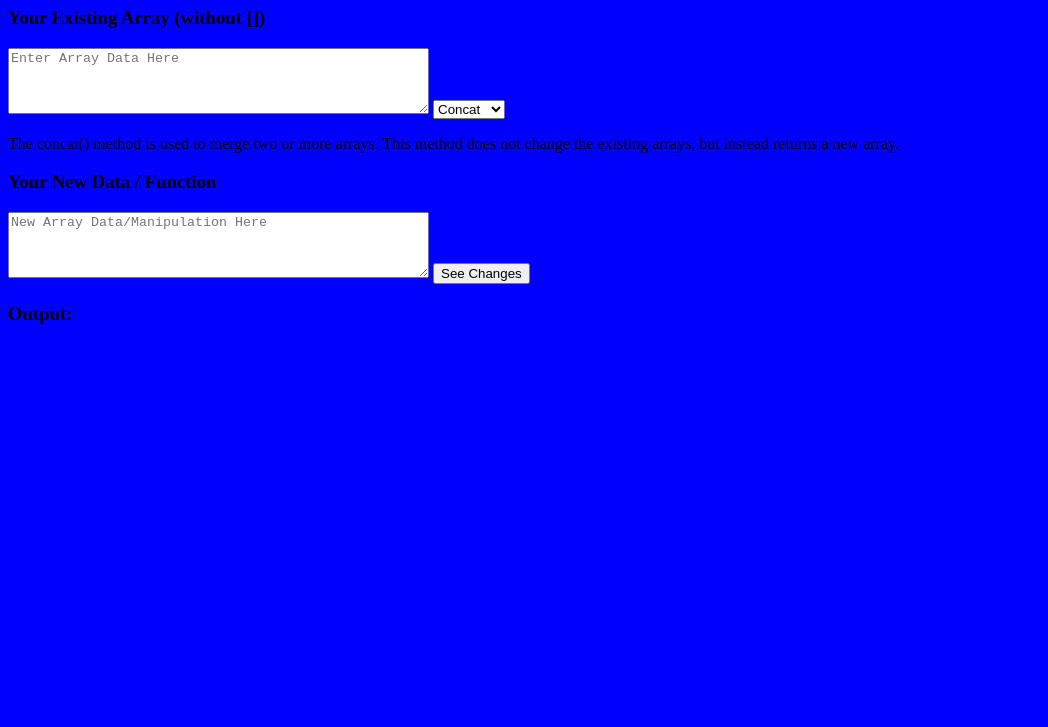
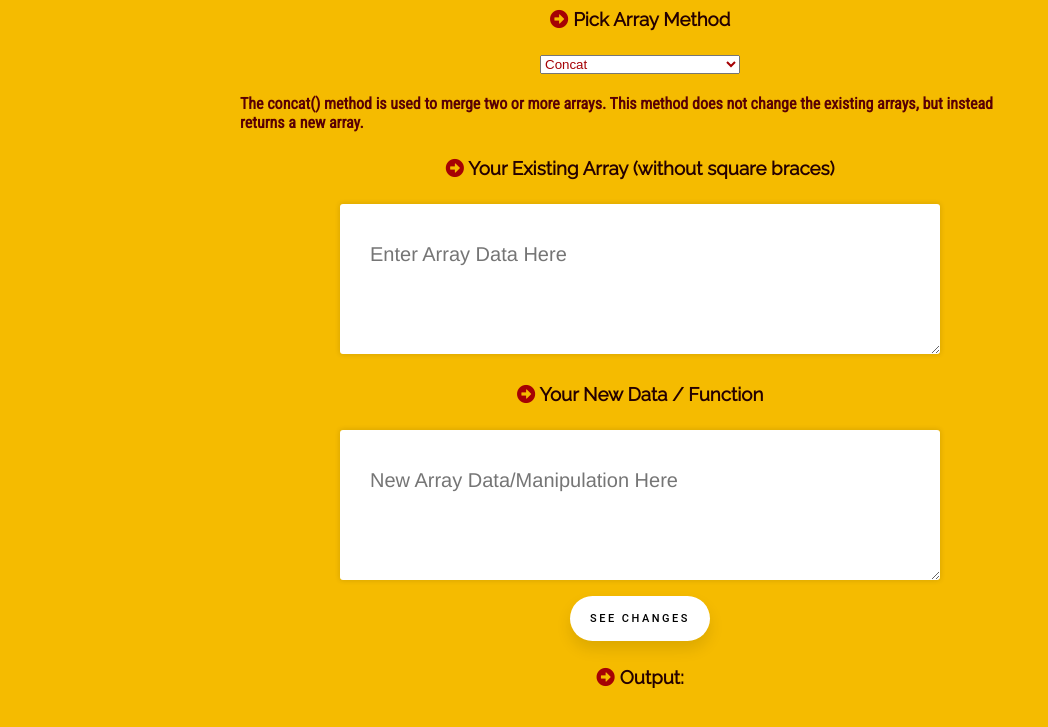
Before and after one commit to leslie-alldridge/javascript-arrays, a plain HTML site: page index.html in a window 1280 px wide. Shown: the part 73-800 px from the top of the page, without its empty margins (0-1048 px from the left). Drawn offline with Linux system fonts and the light colour scheme.

Commit message:
added styles to page
added styles to page

```diff
--- a/index.html
+++ b/index.html
@@ -4,14 +4,26 @@
     <meta charset="utf-8">
     <meta http-equiv="X-UA-Compatible" content="IE=edge">
     <meta name="viewport" content="width=device-width, initial-scale=1">
-    <script src="script.js"></script>
+    <link href="https://fonts.googleapis.com/css?family=Raleway" rel="stylesheet">
+    <link href="https://fonts.googleapis.com/css?family=Roboto+Condensed" rel="stylesheet">
     <link rel="stylesheet" type="text/css" href="styles.css">
+    <link rel="stylesheet" href="https://use.fontawesome.com/releases/v5.2.0/css/all.css" integrity="sha384-hWVjflwFxL6sNzntih27bfxkr27PmbbK/iSvJ+a4+0owXq79v+lsFkW54bOGbiDQ" crossorigin="anonymous">
+
+
     <title>Javascript Arrays</title>
   </head>
   <body>
+    <div class="container">
     <h1>Javascript Array Manipulator</h1>
-    <h3>Your Existing Array (without [])</h3>
-    <textarea id="userInput" rows="4" cols="50" placeholder="Enter Array Data Here"></textarea>
+    <div>
+    <h3><i class="fas fa-arrow-alt-circle-right"></i>
+
+      Pick Array Method</h3>
+    </div>
+
+
+    <div class="custom-select" style="width:200px;">
+
       <select id="selectBox" onchange="changeFunc();">
           <option value="concat">Concat</option>
           <option value="filter">Filter</option>
@@ -28,15 +40,33 @@
           <option value="splice">Splice</option>
           <option value="unshift">Unshift</option>
       </select>
+      </div>
       <div>
           <p id="description">The concat() method is used to merge two or more arrays. This method does not change the existing arrays, but instead returns a new array.</p>
         </div>
+    <h3><i class="fas fa-arrow-alt-circle-right"></i>
 
-    <h3>Your New Data / Function</h3>
+      Your Existing Array (without square braces)</h3>
+    <div>
+    <textarea id="userInput" rows="4" cols="50" placeholder="Enter Array Data Here"></textarea>
+  </div>
+
+
+
+    <h3><i class="fas fa-arrow-alt-circle-right"></i>
+
+      Your New Data / Function</h3>
+    <div>
     <textarea id="userData" rows="4" cols="50" placeholder="New Array Data/Manipulation Here"></textarea>
+  </div>
+  <div>
+    <button class="button" onclick="createArray();">See Changes</button>
+  </div>
+    <h3><i class="fas fa-arrow-alt-circle-right"></i>
 
-    <button onclick="createArray();">See Changes</button>
-    <h3>Output:</h3>
+      Output:</h3>
     <p id="output"></p>
+  </div>
+  <script src="script.js"></script>
   </body>
 </html>
--- a/script.js
+++ b/script.js
@@ -20,27 +20,37 @@ function changeFunc() {
         break;
         case 'indexOf':
         descriptionField.innerHTML="The indexOf() method returns the first index at which a given element can be found in the array, or -1 if it is not present."
+        break;
         case 'map':
         descriptionField.innerHTML="The map() method creates a new array with the results of calling a provided function on every element in the calling array. Example function x => x * 2"
+        break;
         case 'pop':
         descriptionField.innerHTML="The pop() method removes the last element from an array and returns that element. This method changes the length of the array."
         userDataField.disabled = true;
+        break;
         case 'push':
         descriptionField.innerHTML="The push() method adds one or more elements to the end of an array and returns the new length of the array."
+        break;
         case 'reduce':
         descriptionField.innerHTML="The reduce() method applies a function against an accumulator and each element in the array (from left to right) to reduce it to a single value. Try using this function with numbers (function (accumulator, currentValue) {return accumulator * currentValue;})"
+        break;
         case 'reverse':
         descriptionField.innerHTML="The reverse() method reverses an array in place. The first array element becomes the last, and the last array element becomes the first."
         userDataField.disabled = true;
+        break;
         case 'shift':
         descriptionField.innerHTML="The shift() method removes the first element from an array and returns that removed element. This method changes the length of the array."
         userDataField.disabled = true;
+        break;
         case 'slice':
         descriptionField.innerHTML="The slice() method returns a shallow copy of a portion of an array into a new array object selected from begin to end (end not included). The original array will not be modified."
+        break;
         case 'splice':
         descriptionField.innerHTML="The splice() method changes the contents of an array by removing existing elements and/or adding new elements."
+        break;
         case 'unshift':
         descriptionField.innerHTML="The unshift() method adds one or more elements to the beginning of an array and returns the new length of the array."
+        break;
     }
 }
 
@@ -241,3 +251,5 @@ function createArray(){
         }
     }
 }
+
+//
--- a/styles.css
+++ b/styles.css
@@ -1,3 +1,111 @@
+* {
+    margin: 0;
+    padding: 0;
+    box-sizing: border-box;
+  }
+
 body {
-    background-color: blue;
+    background-color: #F5BB00;
+
 }
+
+h2, h3, h4 {
+    color: #250001;
+    font-family: 'Raleway', sans-serif;
+}
+
+h1{
+    color: #A50104;
+    font-family: 'Raleway', sans-serif;
+    font-size: 3em;
+}
+
+h3{
+    margin-top: 25px;
+    margin-bottom: 25px;
+}
+
+textarea {
+
+    height:150px;;
+    max-width:600px;
+    color:#250001;
+    font-weight:400;
+    font-size:20px;
+    font-family:'Ubuntu', Helvetica, Arial, sans-serif;
+    width:100%;
+    background:#fff;
+    border-radius:3px;
+    line-height:2em;
+    border:none;
+    box-shadow:0px 0px 5px 1px rgba(0,0,0,0.1);
+    padding:30px;
+    -webkit-transition: height 2s ease;
+  -moz-transition: height 2s ease;
+  -ms-transition: height 2s ease;
+  -o-transition: height 2s ease;
+  transition: height 2s ease;
+  }
+
+  * {
+    -webkit-font-smoothing:antialiased !important;
+  }
+
+  .container {
+    display: flex;
+    align-items: center;
+    flex-direction: column;
+    justify-content: center;
+  }
+
+  #selectBox {
+
+      margin-bottom: 20px;
+      color:#A50104;
+      width: 200px;
+  }
+
+  .fas {
+    color:#A50104;
+  }
+
+  #description {
+      color: #590004;
+      font-weight: 700;
+      font-family: 'Roboto Condensed', sans-serif;
+      max-width: 800px;
+  }
+
+  #output {
+    color: #590004;
+    font-weight: 700;
+    font-family: 'Roboto Condensed', sans-serif;
+    font-size: 3em;
+    max-width: 800px;
+    overflow-wrap: break-word;
+}
+.button {
+    margin-top: 12px;
+    width: 140px;
+    height: 45px;
+    font-family: 'Roboto', sans-serif;
+    font-size: 11px;
+    text-transform: uppercase;
+    letter-spacing: 2.5px;
+    font-weight: 500;
+    color: #000;
+    background-color: #fff;
+    border: none;
+    border-radius: 45px;
+    box-shadow: 0px 8px 15px rgba(0, 0, 0, 0.1);
+    transition: all 0.3s ease 0s;
+    cursor: pointer;
+    outline: none;
+    }
+
+  .button:hover {
+    background-color: #CC002C;
+    box-shadow: 0px 15px 20px rgba(143, 13, 13, 0.4);
+    color: #fff;
+    transform: translateY(-7px);
+  }
```
Lines whose indentation alone changed are shown as unchanged.
